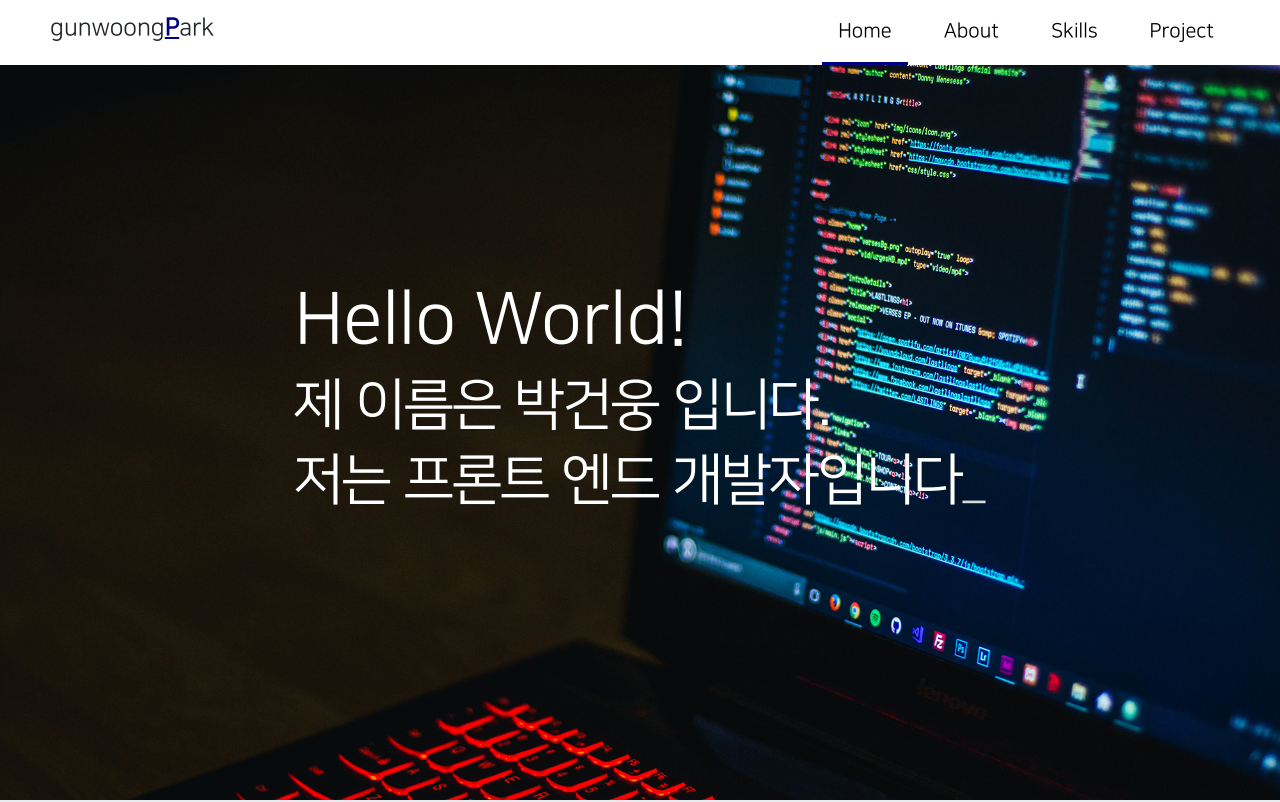
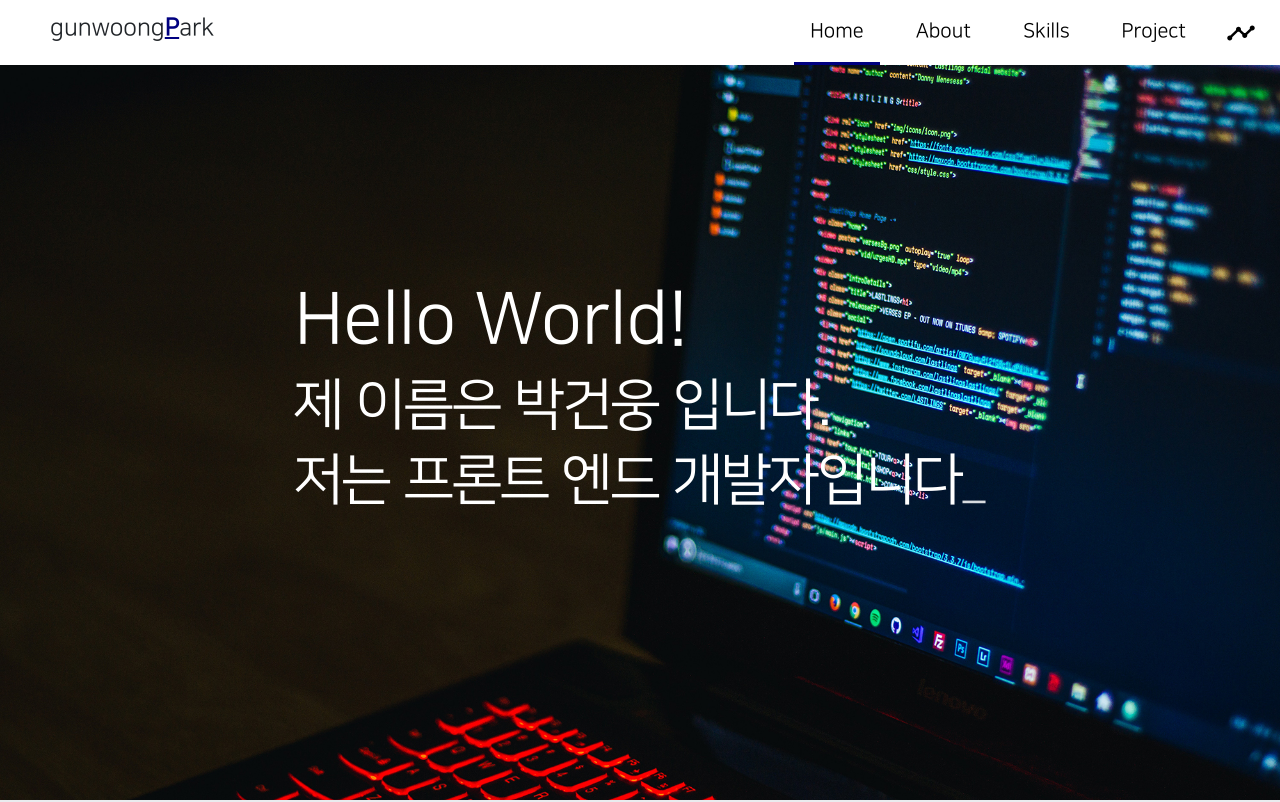
Before and after one commit to gunwoongPark/portfolio, a React (Create React App) app: page / in a window 1280 px wide. Shown: the top 802 px of the page. Built offline with nearby package versions, Linux system fonts and the light colour scheme.

Commit message:
사이드바 작업중

```diff
--- a/package.json
+++ b/package.json
@@ -15,6 +15,7 @@
     "react-router-dom": "^5.2.0",
     "react-scripts": "4.0.3",
     "react-slick": "^0.28.0",
+    "react-vertical-timeline-component": "^3.3.3",
     "slick-carousel": "^1.8.1",
     "styled-components": "^5.2.1",
     "web-vitals": "^1.0.1"
--- a/src/App.js
+++ b/src/App.js
@@ -1,3 +1,4 @@
+import React, { useState } from "react";
 import Header from "./container/HeaderContainer";
 import Footer from "./container/Footer";
 import Home from "./container/Home";
@@ -5,7 +6,7 @@ import About from "./container/About";
 import Skills from "./container/SkillsContainer";
 import Project from "./container/ProjectContainer";
 
-import { createGlobalStyle } from "styled-components";
+import { createGlobalStyle, css } from "styled-components";
 
 import "./App.css";
 
@@ -20,11 +21,21 @@ pre{
 
 html{
   scroll-behavior: smooth;
+  ${(props) =>
+    props.sidebar &&
+    css`
+      overflow-y: hidden;
+    `}
 }
 
 body{
   -ms-overflow-style: none;
   background: #e9ecef;
+  ${(props) =>
+    props.sidebar &&
+    css`
+      overflow-y: hidden;
+    `}
 }
 
 body::-webkit-scrollbar{
@@ -33,10 +44,11 @@ body::-webkit-scrollbar{
 `;
 
 function App() {
+  const [sidebar, setSidebar] = useState(false);
   return (
     <>
-      <GlobalStyle />
-      <Header />
+      <GlobalStyle sidebar={sidebar} />
+      <Header sidebar={sidebar} setSidebar={setSidebar} />
       <Home id="Home" />
       <About id="About" />
       <Skills id="Skills" />
--- a/src/components/Header.js
+++ b/src/components/Header.js
@@ -1,7 +1,9 @@
 import React from "react";
 import styled, { css } from "styled-components";
 import { GiHamburgerMenu } from "react-icons/gi";
+import { MdTimeline } from "react-icons/md";
 import { GrClose } from "react-icons/gr";
+import TimelineContainer from "../container/TimelineContainer";
 
 const HeaderContainer = styled.div`
   background: white;
@@ -48,8 +50,9 @@ const LinkContainer = styled.ul`
     props.mode === "isPc"
       ? css`
           display: flex;
+          align-items: center;
           list-style: none;
-          margin: 0 50px 0 0;
+          margin: 0 1rem 0 0;
         `
       : css`
           padding-left: 0;
@@ -64,6 +67,21 @@ const LinkContainer = styled.ul`
           text-align: -webkit-center;
           z-index: -1;
         `};
+`;
+
+const TimelineBtn = styled.button`
+  margin-left: 1rem;
+  color: black;
+  background: white;
+  border: 0;
+  outline: 0;
+  cursor: pointer;
+  border-radius: 1rem;
+  padding: 0.5rem;
+
+  &:active {
+    filter: brightness(80%);
+  }
 `;
 
 const HamburgerBtn = styled.button`
@@ -94,9 +112,12 @@ const LinkBtn = styled.li`
   ${(props) =>
     props.mode === "isPc" &&
     css`
-      margin-left: 20px;
+      & + & {
+        margin-left: 20px;
+      }
       border-bottom: 3px solid
         ${(props) => (props.current ? "#000080" : "white")};
+
       transition: border-bottom 0.2s ease-in;
     `}
 
@@ -137,6 +158,19 @@ const Cover = styled.div`
     `}
 `;
 
+const DarkBackground = styled.div`
+  position: fixed;
+  left: 0;
+  top: 0;
+  width: 100%;
+  height: 100%;
+  background: rgba(0, 0, 0, 0.8);
+
+  z-index: ${(props) => (props.sidebar ? "9" : "-1")};
+  opacity: ${(props) => (props.sidebar ? "1" : "0")};
+  transition: opacity 0.5s ease-out;
+`;
+
 function HeaderPresenter({
   Home,
   About,
@@ -146,9 +180,22 @@ function HeaderPresenter({
   mode,
   open,
   toggleHamburger,
+  sidebar,
+  setSidebar,
 }) {
   return (
     <>
+      <DarkBackground sidebar={sidebar} />
+      {sidebar ? (
+        <TimelineContainer sidebar={sidebar} setSidebar={setSidebar} />
+      ) : null}
+
+      {/* <SideBarBlock sidebar={sidebar}>
+        <CloseBtn onClick={() => setSidebar(false)}>
+          <GrClose size="30" />
+        </CloseBtn>
+      </SideBarBlock> */}
+
       <HeaderContainer pos={pos} mode={mode}>
         <Title mode={mode}>
           gunwoong<P>P</P>ark
@@ -179,6 +226,10 @@ function HeaderPresenter({
           <LinkBtn mode={mode} current={pos >= Project.top}>
             <LinkItem href="#Project">Project</LinkItem>
           </LinkBtn>
+
+          <TimelineBtn onClick={() => setSidebar(true)}>
+            <MdTimeline size="30" />
+          </TimelineBtn>
         </LinkContainer>
       </HeaderContainer>
     </>
--- /dev/null
+++ b/src/components/Timeline.js
@@ -0,0 +1,42 @@
+import React from "react";
+import styled from "styled-components";
+import { GrClose } from "react-icons/gr";
+
+const Container = styled.div`
+  position: fixed;
+  top: 0%;
+  text-align: right;
+  height: 100%;
+  width: 85%;
+  background: white;
+  z-index: 10;
+
+  right: ${(props) => (props.sidebar ? "0%" : "-85%")};
+
+  transition: right 0.5s ease-out;
+`;
+
+const CloseBtn = styled.button`
+  float: left;
+  margin: 0.5rem 0 0 0.5rem;
+  border: none;
+  outline: none;
+  background: white;
+  border-radius: 8px;
+
+  &:active {
+    filter: brightness(85%);
+  }
+`;
+
+function Timeline({ sidebar, setSidebar }) {
+  return (
+    <Container sidebar={sidebar}>
+      <CloseBtn onClick={() => setSidebar(false)}>
+        <GrClose size="30" />
+      </CloseBtn>
+    </Container>
+  );
+}
+
+export default Timeline;
--- a/src/container/HeaderContainer.js
+++ b/src/container/HeaderContainer.js
@@ -2,7 +2,7 @@ import React, { useState, useEffect } from "react";
 import Header from "../components/Header";
 import { useMediaQuery } from "react-responsive";
 
-function HeaderContainer() {
+function HeaderContainer({ sidebar, setSidebar }) {
   const isPc = useMediaQuery({
     query: "(min-width:768px)",
   });
@@ -29,8 +29,8 @@ function HeaderContainer() {
       bottom: 0,
     },
   });
-  let [mode, setMode] = useState("");
-  let [open, setOpen] = useState(false);
+  const [mode, setMode] = useState("");
+  const [open, setOpen] = useState(false);
 
   // responsive design useEffect
   useEffect(() => {
@@ -124,6 +124,8 @@ function HeaderContainer() {
         mode={mode}
         open={open}
         toggleHamburger={toggleHamburger}
+        sidebar={sidebar}
+        setSidebar={setSidebar}
       />
     </>
   );
--- /dev/null
+++ b/src/container/TimelineContainer.js
@@ -0,0 +1,8 @@
+import React from "react";
+import Timeline from "../components/Timeline";
+
+function TimelineContainer({ sidebar, setSidebar }) {
+  return <Timeline sidebar={sidebar} setSidebar={setSidebar} />;
+}
+
+export default TimelineContainer;
```
Also changed, not shown: 1 other file (tests, documents, lock files or other folders).
